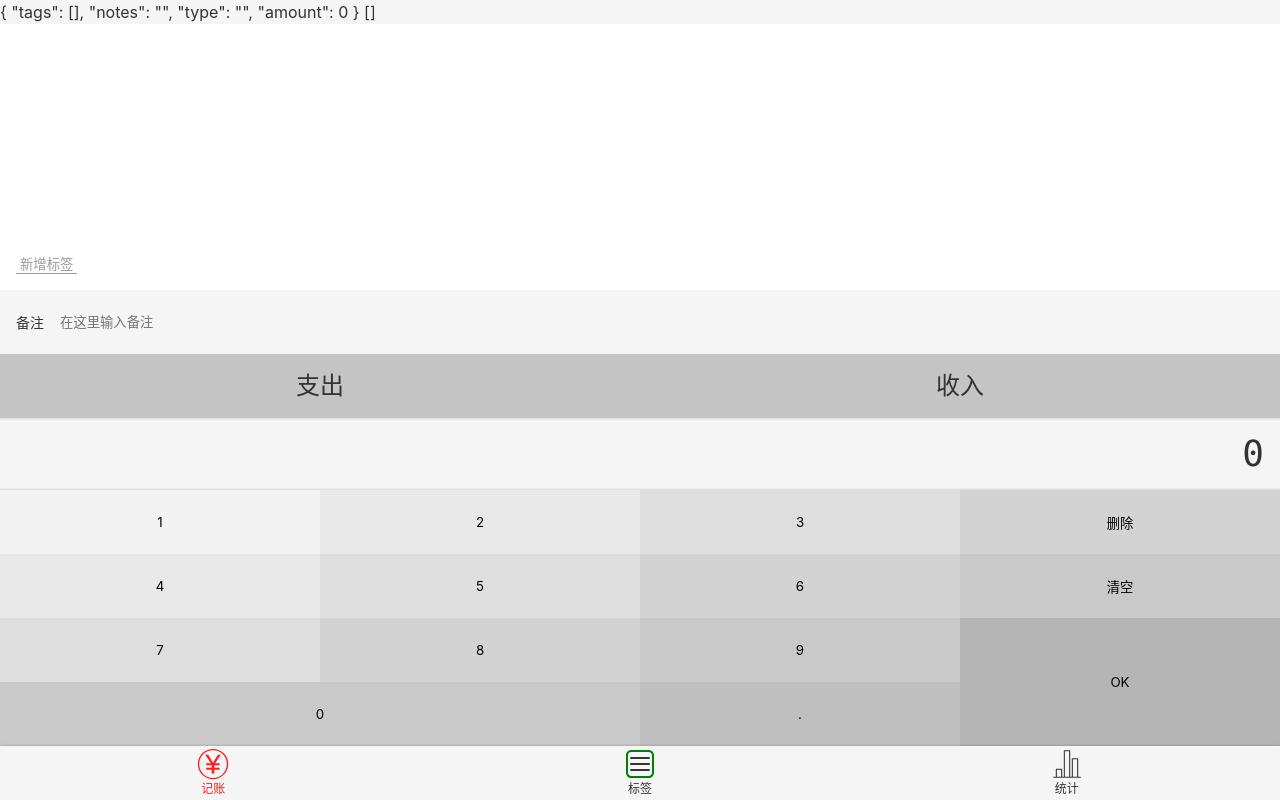
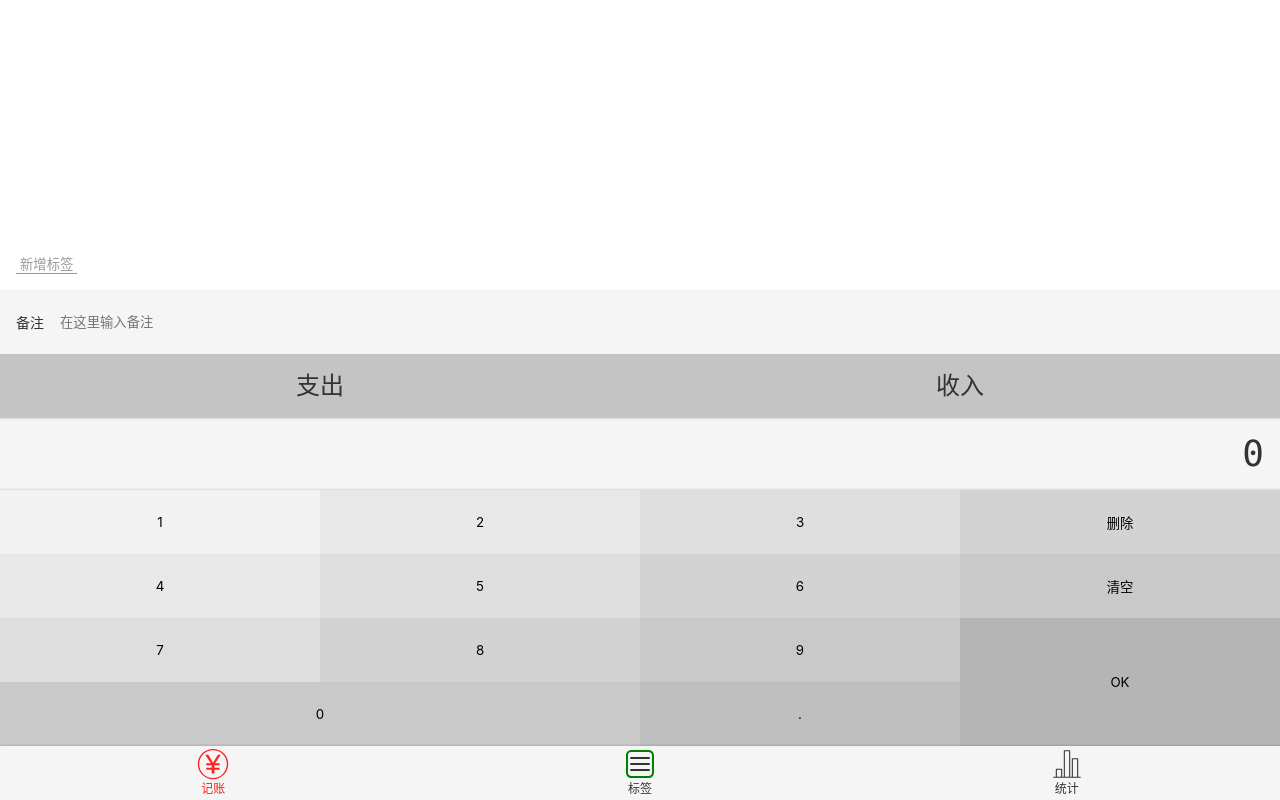
Before and after one commit to viabytsai/moneymanger, a Vue app: page /Labels#/Money in a window 1280 px wide. Built offline with nearby package versions, Linux system fonts and the light colour scheme.

Commit message:
将create封装到recordListModel

```diff
--- a/src/components/Money/FormItem.vue
+++ b/src/components/Money/FormItem.vue
@@ -2,7 +2,7 @@
   <div>
     <label class="fromItem">
       <span class="name">{{ this.fieldName }}</span>
-      <input :placeholder=this.placeholder type="text" :value="value" @input="onValueChanged($event.target.value)">
+      <input :placeholder=placeholder type="text" :value="value" @input="onValueChanged($event.target.value)">
     </label>
   </div>
 </template>
@@ -16,7 +16,7 @@ export default class FormItem extends Vue {
   @Prop({default:''}) readonly value!:string;
   @Prop({required:true}) fieldName!:string;
   @Prop()placeholder?:string;
-  @Watch('value')
+  // @Watch('value')
   onValueChanged(value: string) {
     this.$emit('update:value', value);
   }
--- /dev/null
+++ b/src/lib/clone.ts
@@ -0,0 +1,6 @@
+function clone(data:any){
+    return JSON.parse(JSON.stringify((data)))
+    //深拷贝，每一次保存都创建一个新的data副本，不然保存的都是同一个data
+}
+
+export default clone;
--- a/src/lib/idCreator.ts
+++ b/src/lib/idCreator.ts
@@ -2,6 +2,7 @@ let id:number = parseInt(window.localStorage.getItem('_idMax') || '0') || 0;
 
 function CreatorID() {
     id++;
+    window.localStorage.setItem('_idMax',id.toString())
     return id;
 }
 
--- a/src/models/recordListModel.ts
+++ b/src/models/recordListModel.ts
@@ -1,7 +1,11 @@
+import clone from '@/lib/clone';
 const localStorageKeyName = 'recordList';
 const recordListModel = {
-    clone(data:RecordItem[] | RecordItem){
-        return JSON.parse(JSON.stringify((data)))
+    data:[] as RecordItem[],
+    create(record:RecordItem){
+        const record2:RecordItem = clone(record);
+        record2.createdAt = new Date();
+        this.data.push(record2)
     },
     fetch(){
         return JSON.parse(window.localStorage.getItem(localStorageKeyName) || '[]') as RecordItem[];
--- a/src/views/Money.vue
+++ b/src/views/Money.vue
@@ -8,8 +8,6 @@
     </div>
     <!--    监听dataSource事件，把外部的tag传入dataSource-->
     <Tags :data-source.sync="tags" @update:value="onUpdateTags"/>
-    {{record}}
-    {{recordList}}
   </Layout>
 </template>
 
@@ -49,10 +47,7 @@ export default class Money extends Vue {
     this.record.notes =value;
   }
   saveRecord(){
-    const record2:RecordItem = recordListModel.clone(this.record);
-    //深拷贝，每一次保存都创建一个新的record副本，不然保存的都是同一个record
-    record2.createdAt = new Date();
-    this.recordList.push(record2)
+    recordListModel.create(this.record)
   }
   @Watch('recordList')
   onRecordListChange(){
```
